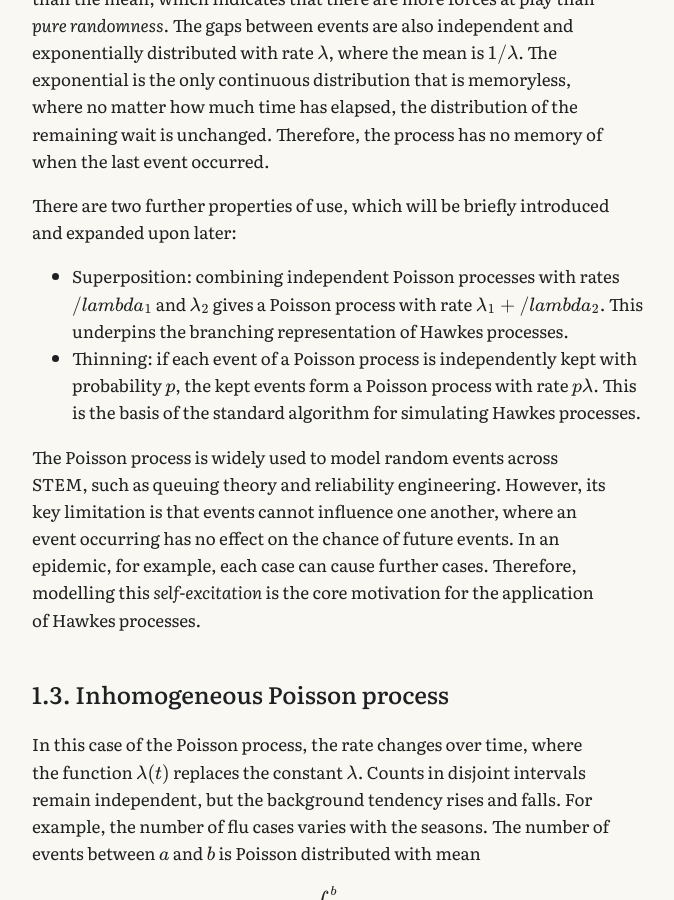
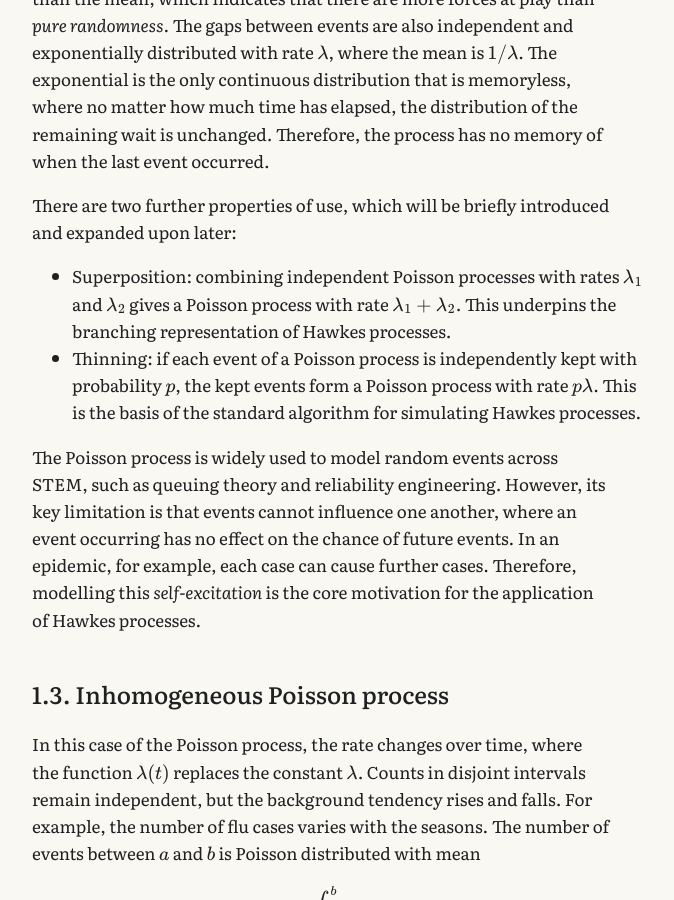
Before and after one commit to timj-wood/timj-wood.github.io, a Jekyll site: the page built from _posts/2026-09-20-hawkes-processes.md, in a window 1280 px wide and 900 px high, scrolled down 2398 px. Shown: the whole window, without its empty margins (285-959 px from the left). Built offline with Jekyll 4.4.1, drawn with Linux system fonts in a browser that asks for light colours.

```diff
--- a/_posts/2026-09-20-hawkes-processes.md
+++ b/_posts/2026-09-20-hawkes-processes.md
@@ -37,7 +37,7 @@ These two properties can yield several results of use. First, the number of even
 
 There are two further properties of use, which will be briefly introduced and expanded upon later:
 
-- Superposition: combining independent Poisson processes with rates $$/lambda_1$$ and $$\lambda_2$$ gives a Poisson process with rate $$\lambda_1 + /lambda_2$$. This underpins the branching representation of Hawkes processes.
+- Superposition: combining independent Poisson processes with rates $$\lambda_1$$ and $$\lambda_2$$ gives a Poisson process with rate $$\lambda_1 + \lambda_2$$. This underpins the branching representation of Hawkes processes.
 - Thinning: if each event of a Poisson process is independently kept with probability $$p$$, the kept events form a Poisson process with rate $$p\lambda$$. This is the basis of the standard algorithm for simulating Hawkes processes.
 
 The Poisson process is widely used to model random events across STEM, such as queuing theory and reliability engineering. However, its key limitation is that events cannot influence one another, where an event occurring has no effect on the chance of future events. In an epidemic, for example, each case can cause further cases. Therefore, modelling this *self-excitation* is the core motivation for the application of Hawkes processes.
```
